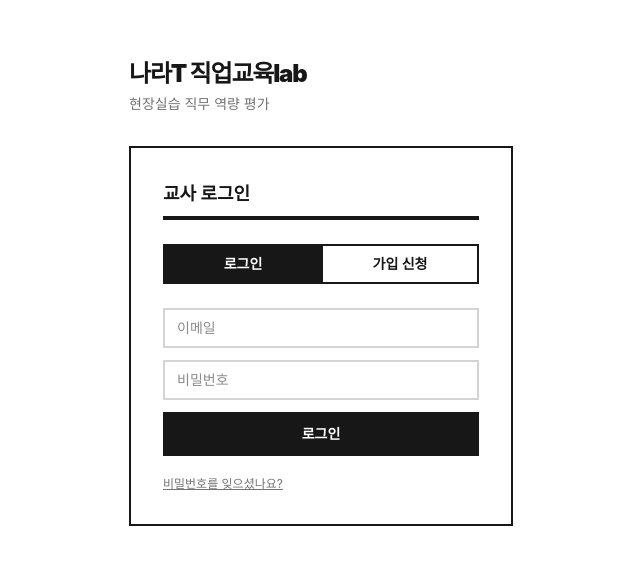
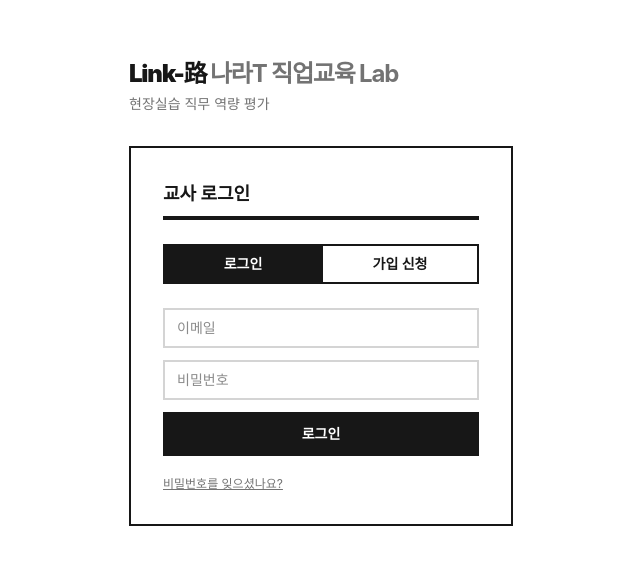
Before and after one commit to forvernara-dotcom/narat-job-lab-2026, a React (Vite) app: page / in a window 1280 px wide. Shown: the part 108-672 px from the top of the page, without its empty margins (319-959 px from the left). Built offline with nearby package versions, Linux system fonts and the light colour scheme.

Commit message:
이름변경

```diff
--- a/index.html
+++ b/index.html
@@ -1,10 +1,14 @@
 <!doctype html>
-<html lang="en">
+<html lang="ko">
   <head>
     <meta charset="UTF-8" />
     <link rel="icon" type="image/svg+xml" href="/favicon.svg" />
     <meta name="viewport" content="width=device-width, initial-scale=1.0" />
-    <title>Vite + React + TS</title>
+    <title>Link-路 나라T 직업교육 Lab</title>
+    <meta name="description" content="특수교육 현장실습 직무 역량 평가 · 포트폴리오" />
+    <meta property="og:title" content="Link-路 나라T 직업교육 Lab" />
+    <meta property="og:description" content="특수교육 현장실습 직무 역량 평가 · 포트폴리오" />
+    <meta property="og:type" content="website" />
   </head>
   <body>
     <div id="root"></div>
--- a/src/App.tsx
+++ b/src/App.tsx
@@ -492,7 +492,7 @@ function LinkEvaluationPage({ kind, token }: { kind: LinkKind; token: string })
   const shell = (children: ReactNode) => (
     <div className="min-h-screen bg-white text-neutral-900 font-sans">
       <header className="border-b-4 border-neutral-900 px-6 py-4">
-        <p className="text-lg font-black tracking-tighter">나라T 직업교육lab</p>
+        <p className="text-lg font-black tracking-tighter">Link-路 <span className="font-bold text-neutral-500">나라T 직업교육 Lab</span></p>
       </header>
       <main className="max-w-2xl mx-auto px-6 py-10">{children}</main>
     </div>
@@ -695,7 +695,7 @@ function AuthShell({ title, children }: { title: string; children: ReactNode })
   return (
     <div className="min-h-screen bg-white text-neutral-900 font-sans flex items-center justify-center p-6">
       <div className="w-full max-w-sm">
-        <p className="text-2xl font-black tracking-tighter">나라T 직업교육lab</p>
+        <p className="text-2xl font-black tracking-tighter">Link-路 <span className="font-bold text-neutral-500">나라T 직업교육 Lab</span></p>
         <p className="text-sm text-neutral-500 mt-1 mb-8">현장실습 직무 역량 평가</p>
         <div className="border-2 border-neutral-900 p-8">
           <h1 className="text-lg font-bold border-b-4 border-neutral-900 pb-2 mb-6">{title}</h1>
@@ -1231,7 +1231,7 @@ function TeacherApp({ profile, onSignOut }: { profile: Profile; onSignOut: () =>
       aria-label="주요 메뉴"
       className="w-20 shrink-0 bg-neutral-900 text-white flex flex-col items-center py-5 gap-3 sticky top-0 h-screen print:hidden"
     >
-      <div className="w-11 h-11 border-2 border-white flex items-center justify-center font-black text-lg mb-4">T</div>
+      <div className="w-11 h-11 border-2 border-white flex items-center justify-center font-black text-lg mb-4" title="Link-路">路</div>
       {navItems.map((item) => {
         const active = nav === item.key;
         return (
@@ -2078,7 +2078,7 @@ function TeacherApp({ profile, onSignOut }: { profile: Profile; onSignOut: () =>
       <div className="flex-1 min-w-0">
         <header className="border-b-4 border-neutral-900 px-8 py-5 flex justify-between items-end gap-4 print:hidden">
           <div>
-            <h1 className="text-2xl font-black tracking-tighter">나라T 직업교육lab</h1>
+            <h1 className="text-2xl font-black tracking-tighter">Link-路 <span className="font-bold text-neutral-500">나라T 직업교육 Lab</span></h1>
             <p className="text-sm text-neutral-500 mt-1">{HEADER_DESC[nav]}</p>
           </div>
           <div className="text-right text-xs">
```
